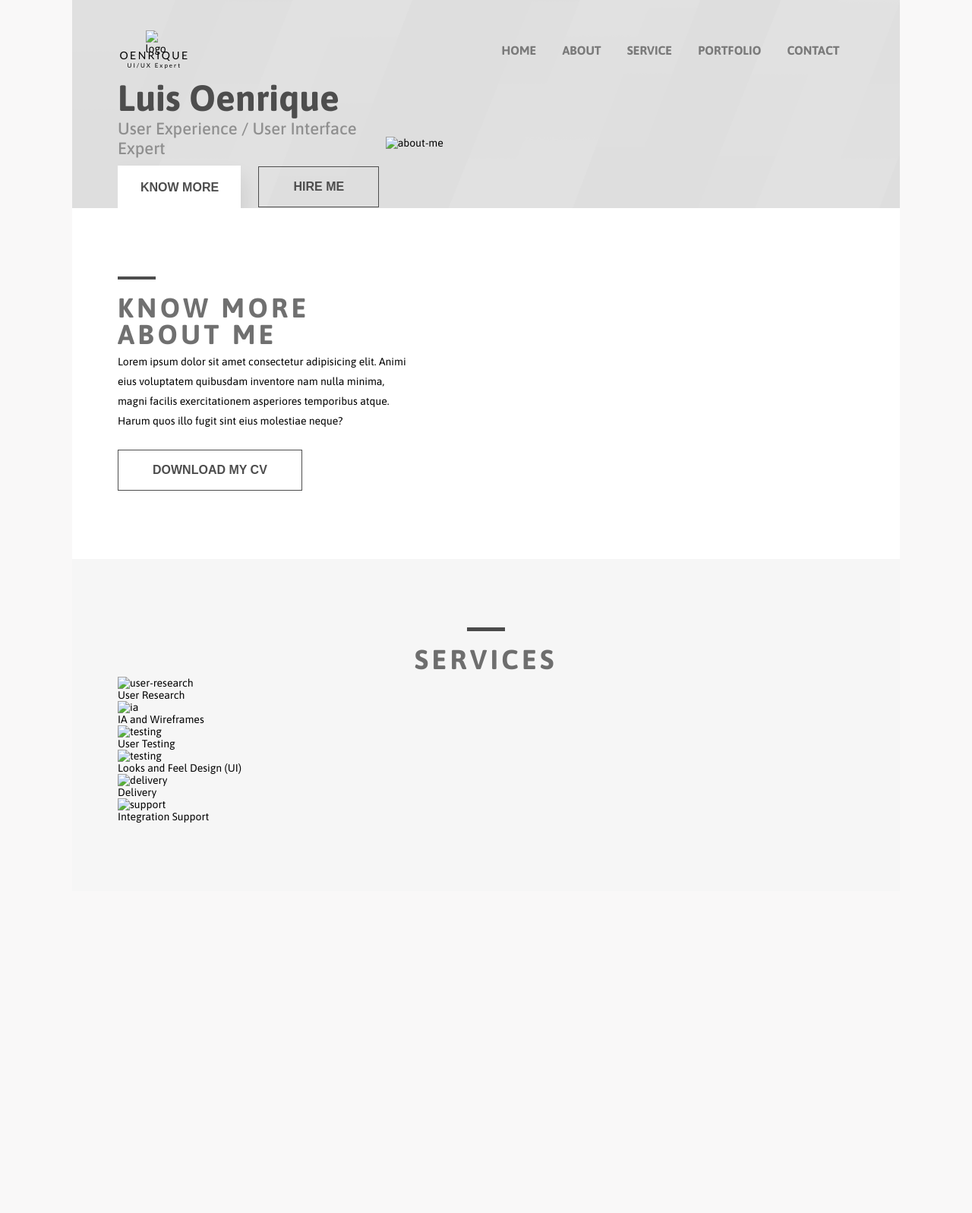
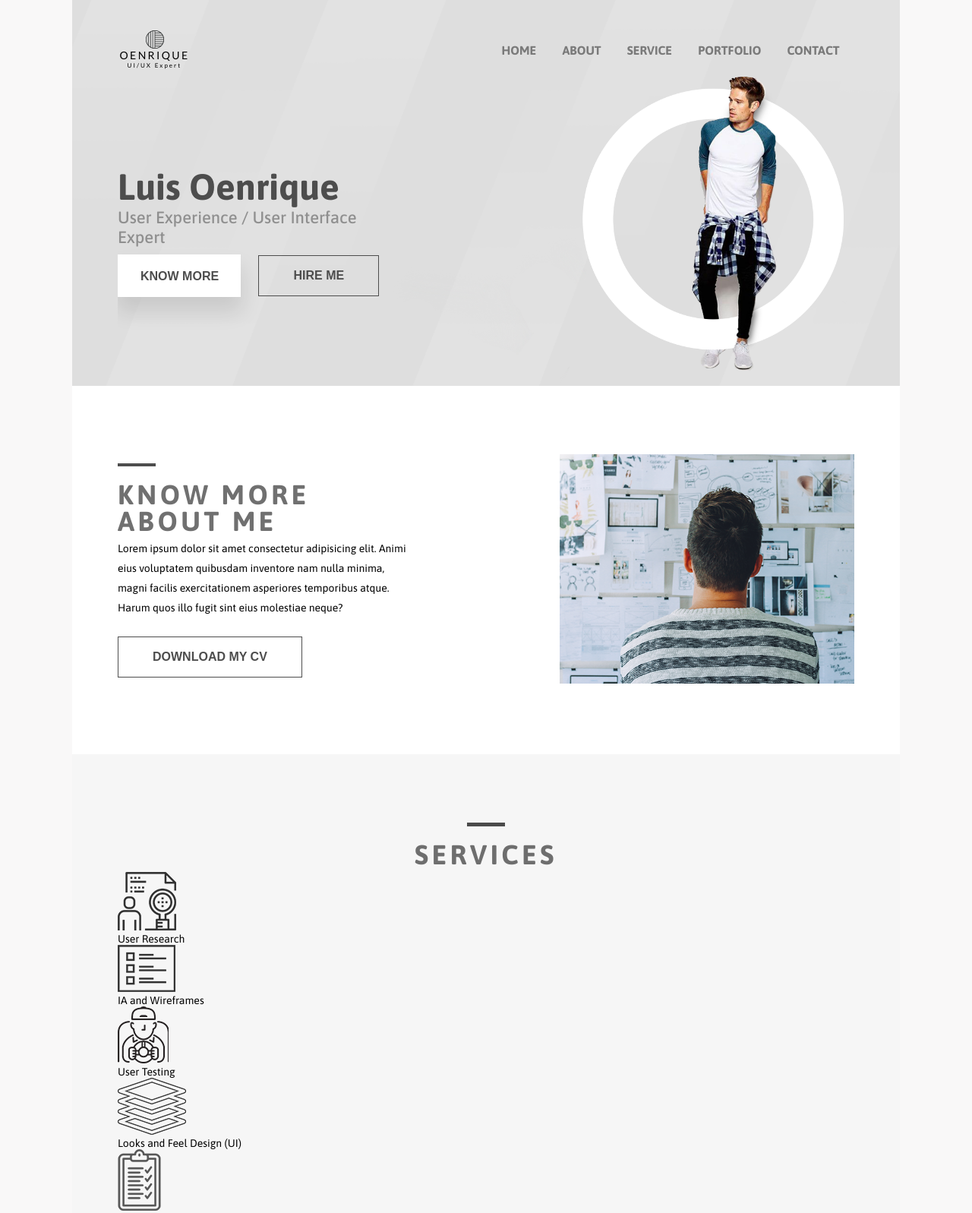
Before and after one commit to anyariazantceva/luis-oenrique, a plain HTML site: page index.html in a window 1280 px wide. Shown: the top 1597 px of the page at 76% size. Before the commit the page ends 1173 px from the top, so only its background shows below. Drawn offline with Linux system fonts and the light colour scheme; the site is published under a folder, as on GitHub Pages, so addresses that start at the root find nothing.

Commit message:
Fixed paths to images

```diff
--- a/index.html
+++ b/index.html
@@ -15,7 +15,7 @@
             <header class="page__header">
                 <div class="header__logo">
                     <div class="logo__image">
-                        <img class="logo__image-pic" src="/images/logo.png" alt="logo">
+                        <img class="logo__image-pic" src="images/logo.png" alt="logo">
                     </div>
                     <div class="logo__title">
                         <div class="logo__main-title">Oenrique</div>
@@ -44,7 +44,7 @@
                     </div>
                 </div>
                 <div class="about__image">
-                    <img class="about__picture" src="/images/img_face.png" alt="about-me">
+                    <img class="about__picture" src="images/img_face.png" alt="about-me">
                 </div>
             </div>
         </section>
@@ -63,7 +63,7 @@
                 </div>
             </div>
             <div class="page__info-picture">
-                <img class="info__image" src="/images/about_pic.png" alt="">
+                <img class="info__image" src="images/about_pic.png" alt="">
             </div>
         </section>
 
@@ -74,7 +74,7 @@
             <div class="services__list">
                 <div class="services__item">
                     <div class="services__icon">
-                        <img class="services__icon-pic" src="/images/user_research.png" alt="user-research">
+                        <img class="services__icon-pic" src="images/user_research.png" alt="user-research">
                     </div>
                     <div class="services__item-title">
                         User Research
@@ -82,7 +82,7 @@
                 </div>
                 <div class="services__item">
                     <div class="services__icon">
-                        <img class="services__icon-pic" src="/images/ia.png" alt="ia">
+                        <img class="services__icon-pic" src="images/ia.png" alt="ia">
                     </div>
                     <div class="services__item-title">
                         IA and Wireframes
@@ -90,7 +90,7 @@
                 </div>
                 <div class="services__item">
                     <div class="services__icon">
-                        <img class="services__icon-pic" src="/images/testing.png" alt="testing">
+                        <img class="services__icon-pic" src="images/testing.png" alt="testing">
                     </div>
                     <div class="services__item-title">
                         User Testing
@@ -98,7 +98,7 @@
                 </div>
                 <div class="services__item">
                     <div class="services__icon">
-                        <img class="services__icon-pic" src="/images/ui.png" alt="testing">
+                        <img class="services__icon-pic" src="images/ui.png" alt="testing">
                     </div>
                     <div class="services__item-title">
                         Looks and Feel Design (UI)
@@ -106,7 +106,7 @@
                 </div>
                 <div class="services__item">
                     <div class="services__icon">
-                        <img class="services__icon-pic" src="/images/delivery.png" alt="delivery">
+                        <img class="services__icon-pic" src="images/delivery.png" alt="delivery">
                     </div>
                     <div class="services__item-title">
                         Delivery
@@ -114,7 +114,7 @@
                 </div>
                 <div class="services__item">
                     <div class="services__icon">
-                        <img class="services__icon-pic" src="/images/support.png" alt="support">
+                        <img class="services__icon-pic" src="images/support.png" alt="support">
                     </div>
                     <div class="services__item-title">
                         Integration Support
```
